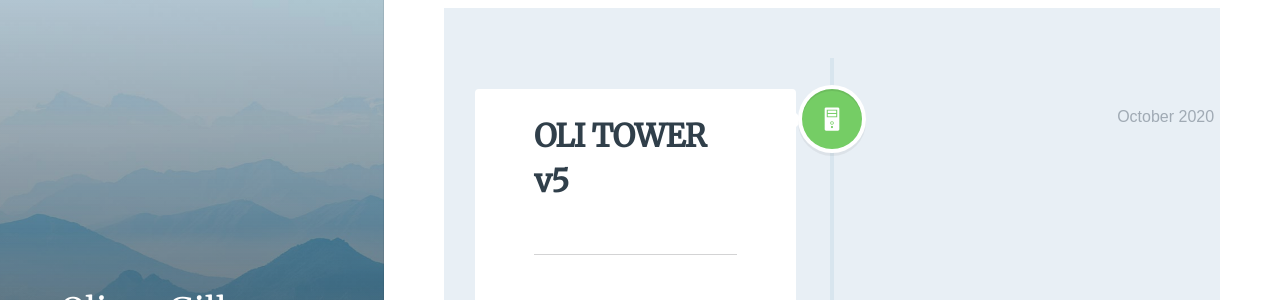
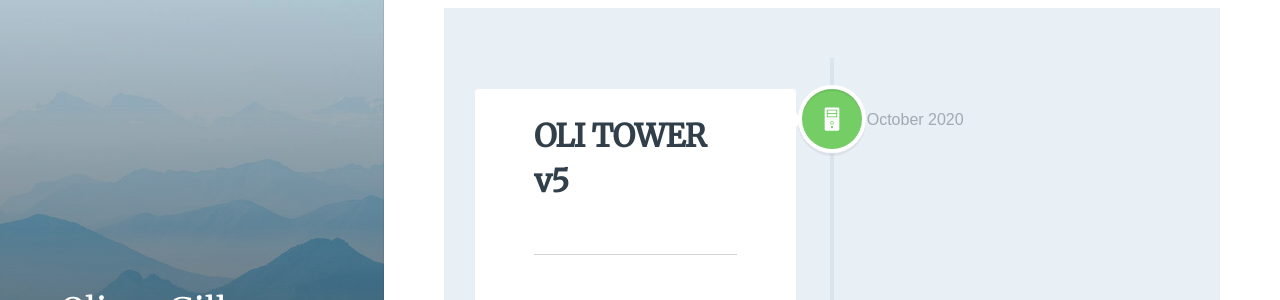
Before and after one commit to olivergillcom/olivergillblog.github.io, a Jekyll site: the page built from _pages/computers.md, in a window 1280 px wide. Shown: the part 181-481 px from the top of the page. Built offline with Jekyll 4.4.1, drawn with Linux system fonts in a browser that asks for light colours; nearby versions of some CDN libraries; some web fonts are replaced.

Commit message:
fixed date placement

```diff
--- a/js/timeline/css/style.css
+++ b/js/timeline/css/style.css
@@ -3738,9 +3738,8 @@ mark {
 	.cd-timeline__date {
 		position: absolute;
 		width: 100%;
-		/*left: 120%;*/
-		left: 200%;
-		top: 20px
+		left: 122%;
+		top: 23px
 
 	}
 	.cd-timeline__block:nth-child(even) .cd-timeline__date {
```
